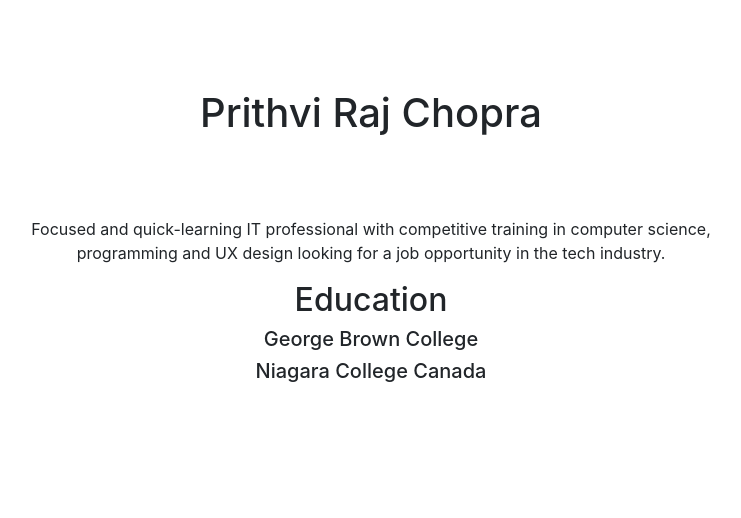
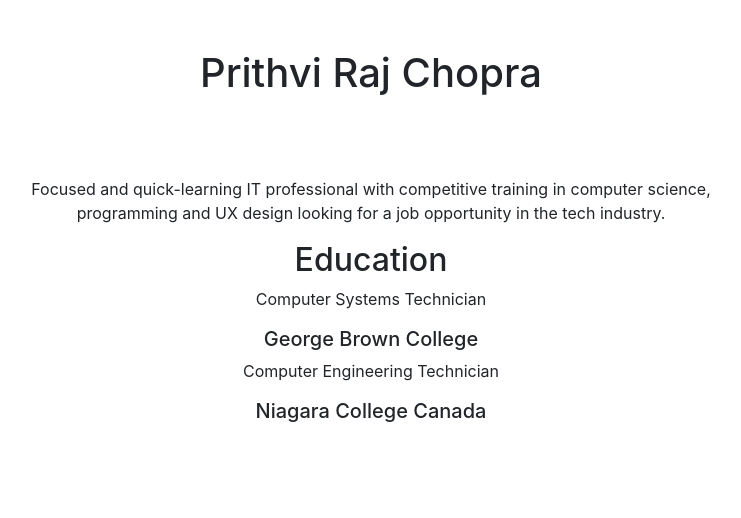
Before and after one commit to chopraprithviraj/chopraprithviraj.github.io, a plain HTML site: page index.html in a window 1280 px wide. Shown: the top 518 px of the page, without its empty margins (269-1010 px from the left). Drawn offline with nearby package versions, Linux system fonts and the light colour scheme.

Commit message:
Update index.html

```diff
--- a/index.html
+++ b/index.html
@@ -18,7 +18,9 @@
             <h1>Prithvi Raj Chopra</h1>
             <p class="intro">Focused and quick-learning IT professional with competitive training in computer science, programming and UX design looking for a job opportunity in the tech industry.</p>
             <h2>Education</h2>
+            <p>Computer Systems Technician</p>
             <h5>George Brown College</h5>
+            <p>Computer Engineering Technician</p>
             <h5>Niagara College Canada</h5>
             <ul class="about">
                 <li><a href="mailto:prithviraj.chopra@icloud.com" target="_blank" style="color: black; font-size: 40px;"><i class="far fa-envelope"></i></a></li>
```
